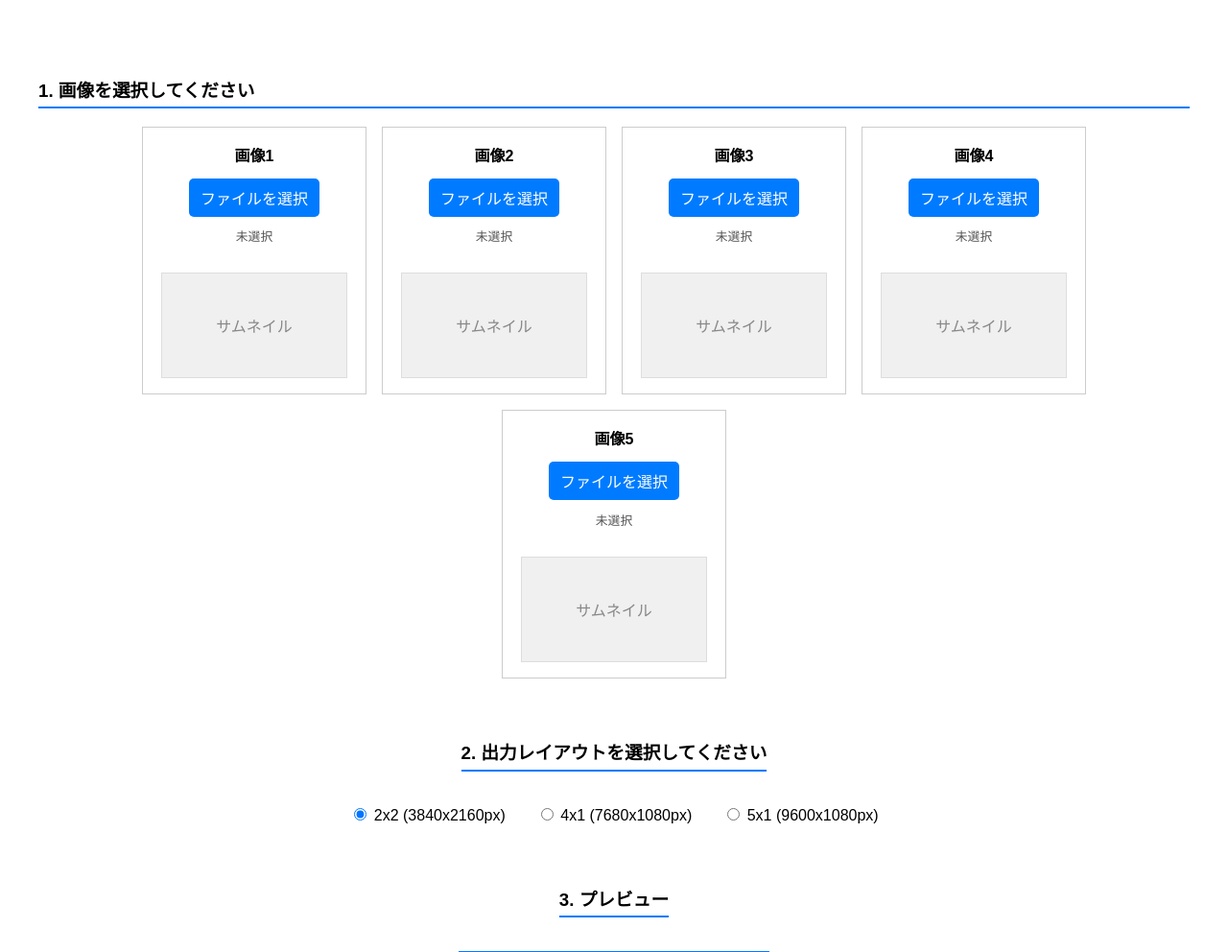
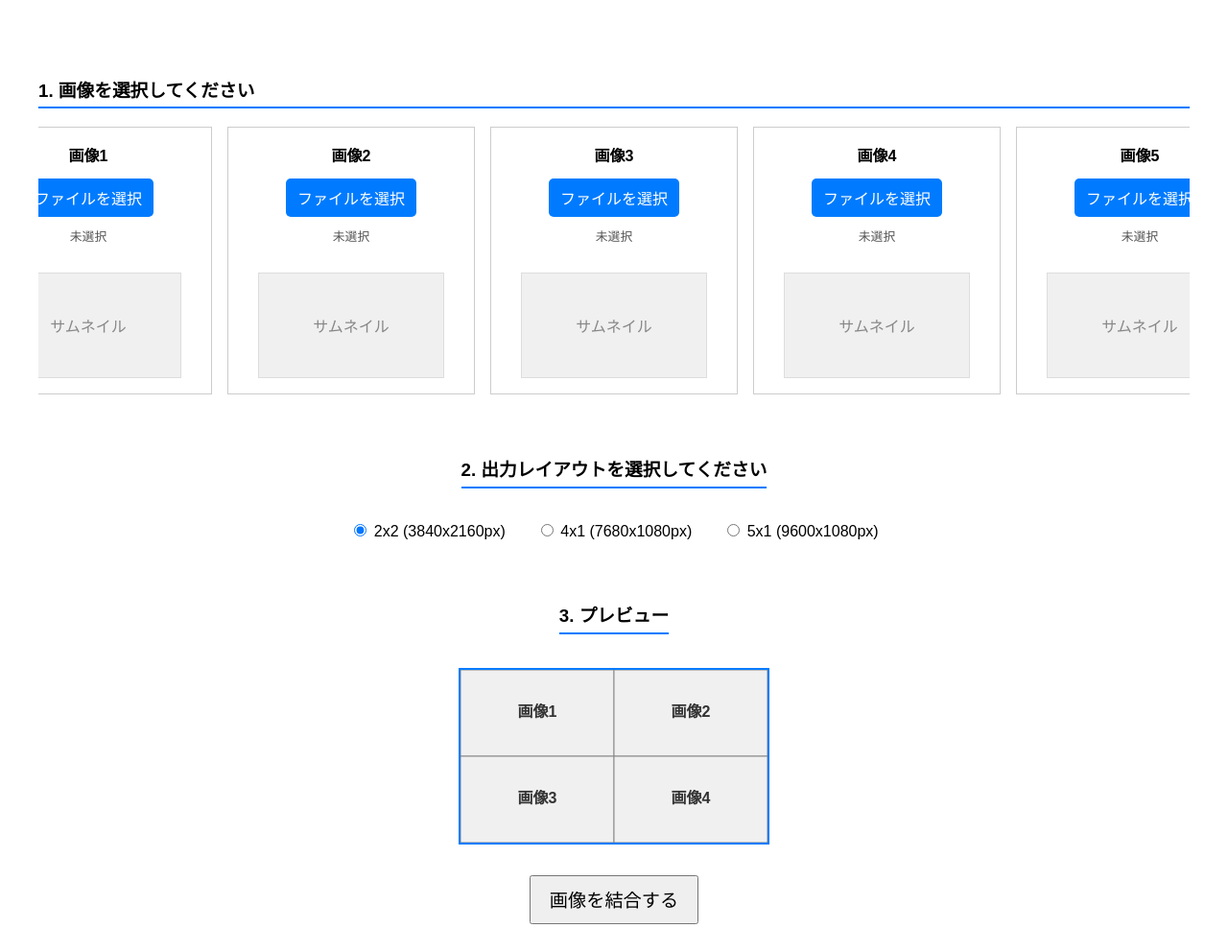
Before and after one commit to masatoooooon/flask-hello-render, a Flask app: page / in a window 1280 px wide. Shown: the top 992 px of the page at 96% size. After the commit the page ends 963 px from the top, so only its background shows below. Run offline with Flask 3, Linux system fonts and the light colour scheme.

Commit message:
Update index.html

```diff
--- a/templates/index.html
+++ b/templates/index.html
@@ -16,21 +16,24 @@
             margin-top: 2.5em;
         }
 
+        /* ★変更点: justify-contentを追加し、wrapを削除 */
         .image-slots-container {
             display: flex;
-            flex-wrap: wrap;
             gap: 1em;
             padding-bottom: 1em;
-            justify-content: center;
+            justify-content: center; /* 中央揃え */
+            width: 100%;
+            overflow-x: auto; /* 幅が足りない場合はスクロール（念のため） */
         }
 
+        /* ★変更点: スロットの幅を再計算して調整 */
         .image-slot {
             border: 1px solid #ccc;
             padding: 1em;
             display: flex;
             flex-direction: column;
             align-items: center;
-            width: 200px;
+            width: 224px; /* (サムネイル192px + 左右の余白)に合わせた幅 */
             flex-shrink: 0;
         }
         .slot-title { font-weight: bold; margin-bottom: 0.5em; }
@@ -236,10 +239,8 @@
             });
         }
 
-        // ★変更点: ページ読み込み完了時に、JavaScriptで画像スロットを生成する
         document.addEventListener('DOMContentLoaded', () => {
             const container = document.querySelector('.image-slots-container');
-            // コンテナが空の場合のみスロットを生成（二重生成を防止）
             if (container.innerHTML.trim() === '') {
                 for (let i = 1; i <= 5; i++) {
                     const slot = document.createElement('div');
```
